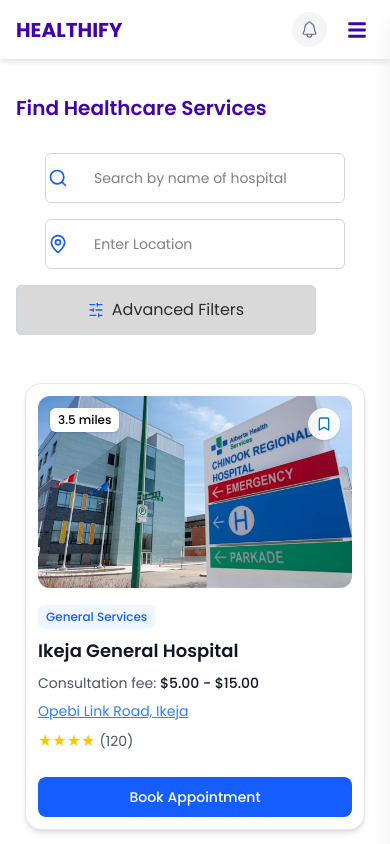
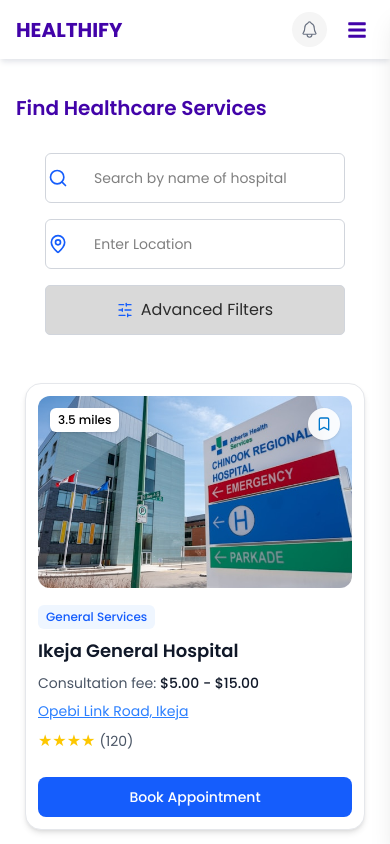
Before and after one commit to BusandCode/healthify, a Next.js app: page /explore in a window 390 px wide. Shown: the top 844 px of the page. Built offline with nearby package versions, Linux system fonts and the light colour scheme.

Commit message:
changes to the search bar

```diff
--- a/components/HospitalCard.js
+++ b/components/HospitalCard.js
@@ -234,7 +234,7 @@
           </button> */}
         <button
         onClick={() => setShowFilter(true)}
-        className="max-w-[300px] lg:max-w-[215px] h-[50px] lg:h-[70px] flex items-center
+        className="max-w-[300px] mx-auto lg:max-w-[215px] h-[50px] lg:h-[70px] flex items-center
          justify-center gap-2 bg-[#D9D9D9] border border-gray-300 rounded-[5px]
          text-[#2C2C2C] hover:bg-gray-100 transition w-full">
          <SlidersHorizontal size={18} className='text-blue-600 text-[20px] w-[16px] h-[18px]' />
```
